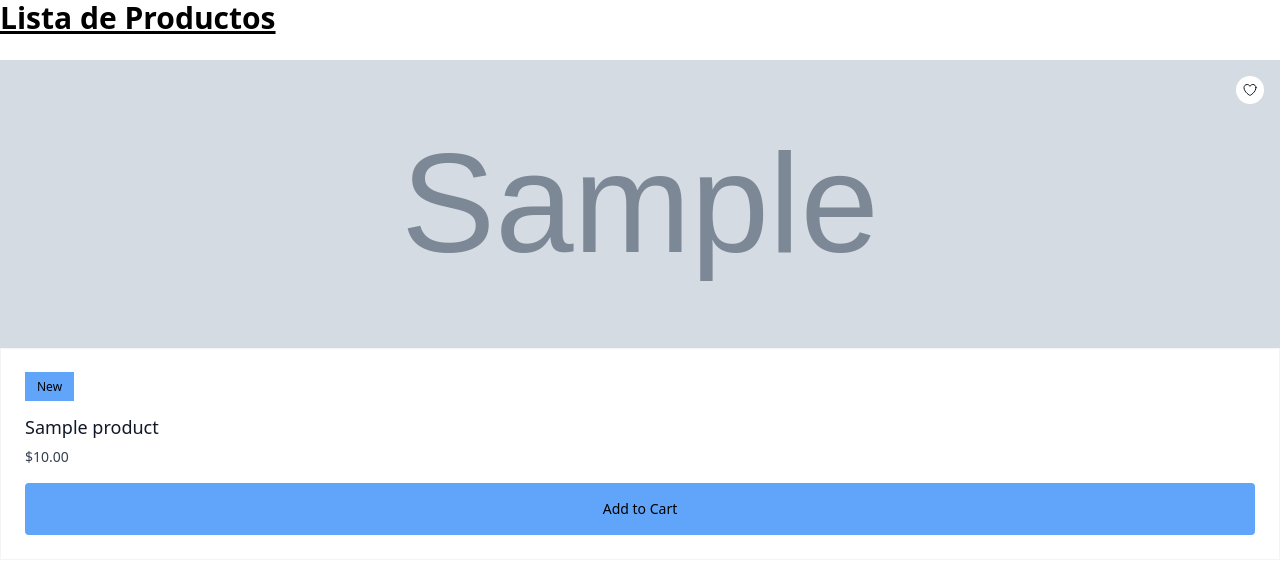
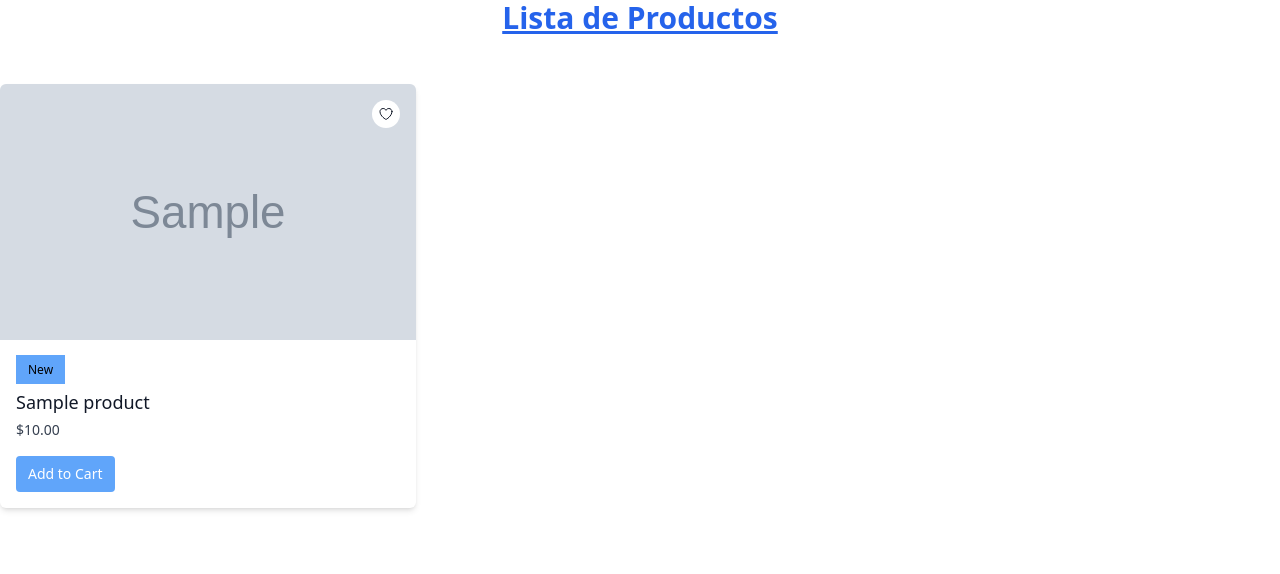
Before and after one commit to marcodev0506/django_proyecto_2, a Django app: page /productos/ in a window 1280 px wide. Shown: the top 574 px of the page. Run offline with Django 4.2, Linux system fonts and the light colour scheme; tables that the repository leaves empty hold one stand-in row (values such as "Sample post"); grey boxes marked "Sample" are stand-in pictures; some libraries are stand-ins or nearby versions.

Commit message:
cambios_en_listar

```diff
--- a/Coffee_Shop/Coffee_Shop/urls.py
+++ b/Coffee_Shop/Coffee_Shop/urls.py
@@ -1,8 +1,11 @@
-
 from django.contrib import admin
 from django.urls import path, include
+from django.conf.urls.static import static
+from django.conf import settings
 
 urlpatterns = [
     path('admin/', admin.site.urls),
     path('productos/',include('products.urls'))
-]
+
+
+] + static(settings.MEDIA_URL, document_root=settings.MEDIA_ROOT)
--- a/Coffee_Shop/products/templates/products/list_product.html
+++ b/Coffee_Shop/products/templates/products/list_product.html
@@ -1,14 +1,13 @@
 {% extends "base.html" %}
 {% block content %}
 
-<h1 class="text-3xl font-bold underline">
-    Lista de Productos
+<h1 class="text-3xl font-bold text-center text-blue-600 underline">  Lista de Productos
 </h1>
 <br>
-<ul>
+<br>
 
-    {% for product in products %}
-    <a href="#" class="group relative block overflow-hidden">
+<ul class="grid grid-cols-1 sm:grid-cols-2 md:grid-cols-3 gap-4">  {% for product in products %}
+    <li class="group relative block overflow-hidden rounded-md shadow-md bg-white">  <a href="#">
             <button
                 class="absolute end-4 top-4 z-10 rounded-full bg-white p-1.5 text-gray-900 transition hover:text-gray-900/75"
             >
@@ -29,32 +28,32 @@
                     />
                 </svg>
             </button>
+
             {% if product.photo %}
             <img
-          src="{{product.photo.url}}"
-          alt="{{product.name}}"
-          class="h-64 w-full object-cover transition duration-500 group-hover:scale-105 sm:h-72"
-        />
+                src="{{ product.photo.url }}"
+                alt="{{ product.name }}"
+                class="h-48 w-full object-cover transition duration-500 group-hover:scale-105 sm:h-64"  />
             {% endif %}
 
-        <div class="relative border border-gray-100 bg-white p-6">
+            <div class="p-4">
                 <span class="whitespace-nowrap bg-blue-400 px-3 py-1.5 text-xs font-medium"> New </span>
 
-          <h3 class="mt-4 text-lg font-medium text-gray-900"> {{product.name}}</h3>
+                <h3 class="mt-2 text-lg font-medium text-gray-900"> {{ product.name }}</h3>
 
-          <p class="mt-1.5 text-sm text-gray-700">${{product.price}}</p>
+                <p class="mt-1 text-sm text-gray-700">${{ product.price }}</p>
 
                 <form class="mt-4">
                     <button
-              class="block w-full rounded bg-blue-400 p-4 text-sm font-medium transition hover:scale-105"
-            >
+                        class="inline-block px-3 py-2 rounded bg-blue-400 text-sm font-medium text-white transition hover:bg-blue-500"  >
                         Add to Cart
                     </button>
                 </form>
             </div>
         </a>
-
+    </li>
     {% endfor %}
 
 </ul>
+
 {% endblock content %}
```
Also changed, not shown: Coffee_Shop/logos/mesa.jpeg (added), Coffee_Shop/logos/mesa2.jpeg (added), Coffee_Shop/logos/mesa3.jpg (added), Coffee_Shop/logos/pc-684125_1280.webp (added), Coffee_Shop/logos/telefono.jpeg (added), Coffee_Shop/logos/ventilador.png (added). Lines whose indentation alone changed are shown as unchanged.
